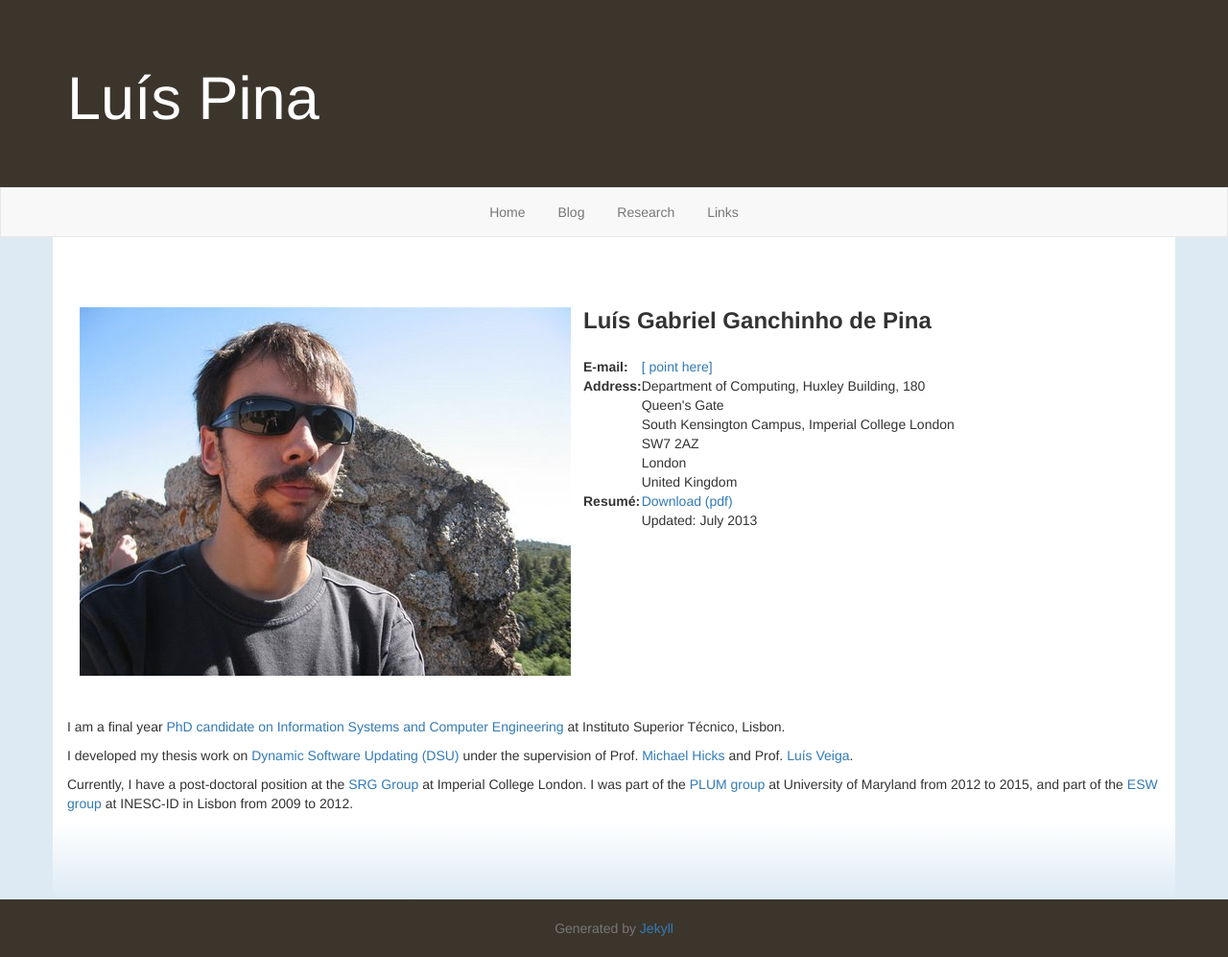
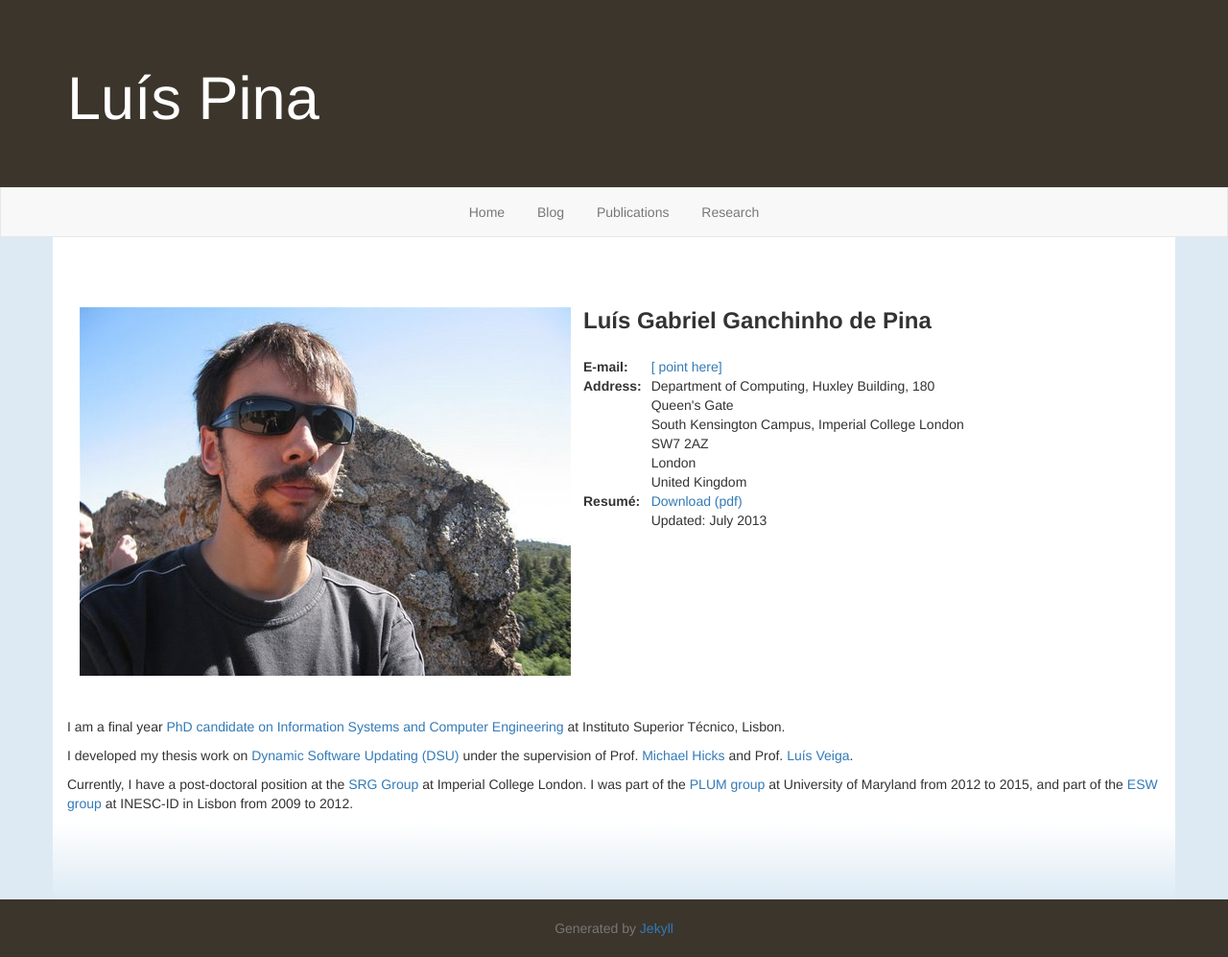
Before and after one commit to luisggpina/personal-website, a Jekyll site: the page built from index.md, in a window 1280 px wide. Shown: the whole page at 96% size. Built offline with Jekyll 4.4.1, drawn with Linux system fonts in a browser that asks for light colours; nearby versions of some CDN libraries.

Commit message:
Deleted dead links and improved site navigation

```diff
--- a/_layouts/default.html
+++ b/_layouts/default.html
@@ -98,12 +98,10 @@
     		</div>
     		<div class="navbar-collapse collapse">
     			<ul class="nav navbar-nav">
-    				<li {% if page.group == 'index' %} id="active" {% else %} class="inactive" {% endif %}><a href="{{ site.baseurl }}/index.html">Home</a></li>
-    				<li {% if page.group == 'blog' %} id="active" {% else %} class="inactive" {% endif %}>
-    					<a href="{{ site.baseurl }}/blog.html">Blog</a>
-    				</li>
-    				<li {% if page.group == 'research' %} id="active" {% else %} class="inactive" {% endif %}><a href="{{ site.baseurl }}/research.html">Research</a></li>
-    				<li {% if page.group == 'links' %} id="active" {% else %} class="inactive" {% endif %}><a href="{{ site.baseurl }}/links.html">Links</a></li>
+    				<li><a href="{{ site.baseurl }}/index.html">Home</a></li>
+    				<li><a href="{{ site.baseurl }}/blog.html">Blog</a></li>
+    				<li><a href="{{ site.baseurl }}/publications.year.html">Publications</a></li>
+    				<li><a href="{{ site.baseurl }}/research.html">Research</a></li>
              <!--
     				<li class="dropdown">
     				<a href="#" class="dropdown-toggle" data-toggle="dropdown">Dropdown <b
--- a/_layouts/index.html
+++ b/_layouts/index.html
@@ -37,14 +37,8 @@
 				</script>
 			</td>
 		</tr>
-    <!--
 		<tr>
-			<td style="font-weight: bold;">Phone:</td>
-			<td>+351 213 100 361</td>
-		</tr>
-    -->
-		<tr>
-			<td style="vertical-align: top; font-weight: bold;">Address:</td>
+			<td style="vertical-align: top; font-weight: bold; padding-right: 10px;">Address:</td>
 			<td>
           Department of Computing, Huxley Building, 180 Queen's Gate<br/>
           South Kensington Campus, Imperial College London <br/>
```
Also changed, not shown: research.md (+1 -1 lines).
